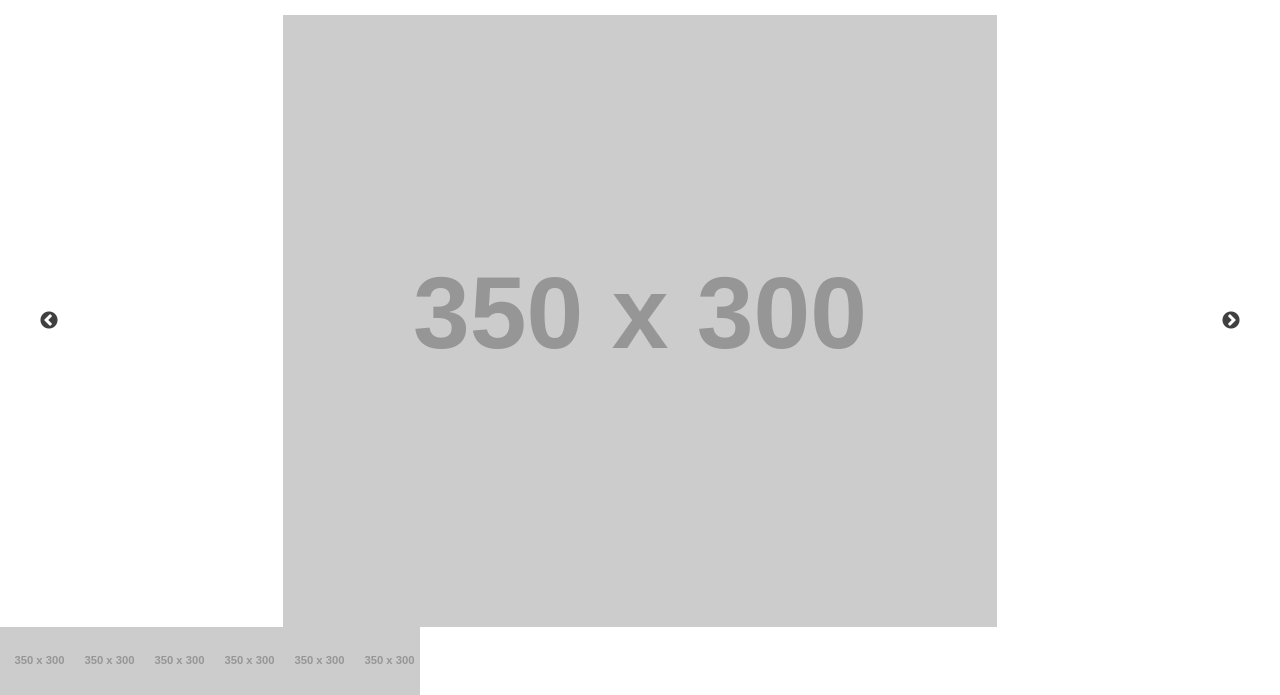
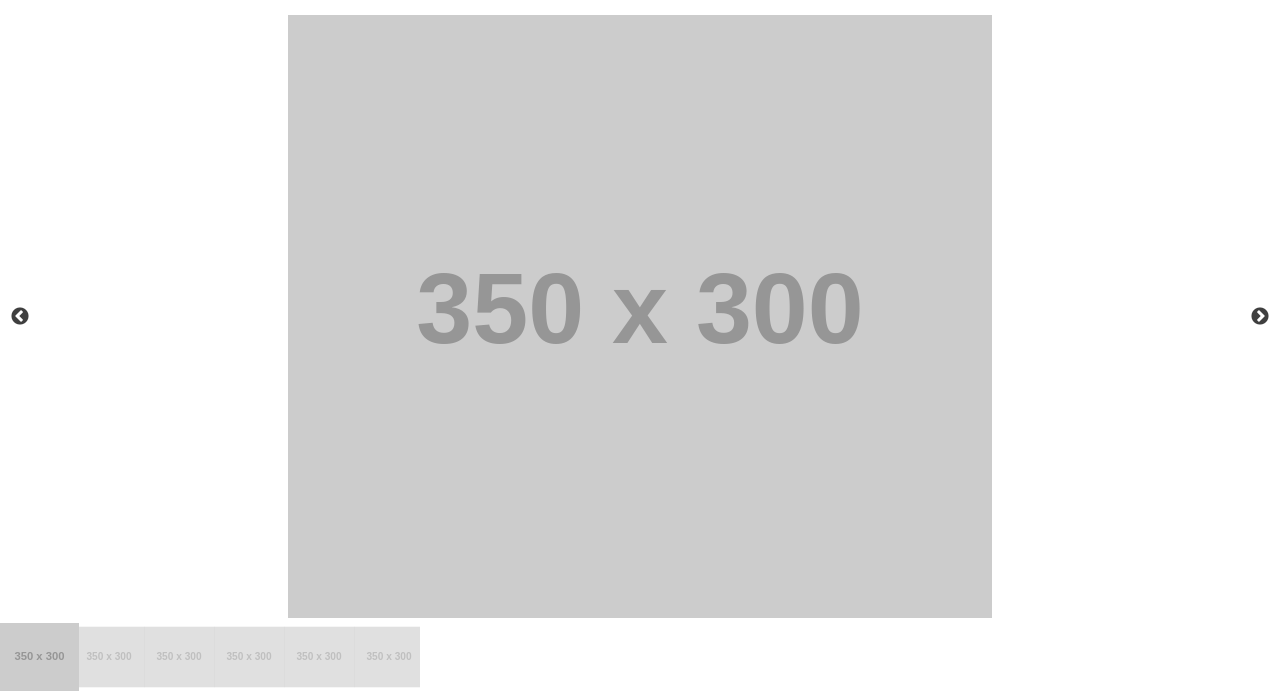
Before and after one commit to Daymannovaes/roupas-rotulo, a plain HTML site: page index.html in a window 1280 px wide. Shown: the part 105-800 px from the top of the page. Drawn offline with nearby package versions, Linux system fonts and the light colour scheme; placeholder pictures from the web are drawn by us.

Commit message:
both carousel working together

```diff
--- a/assets/main.css
+++ b/assets/main.css
@@ -53,9 +53,9 @@ nav a:hover {
 
 
 .slider-for {
-  height: 90%;
-  max-width: 90%;
-  margin: 0 auto;
+  height: calc(90% - 9px);
+  max-width: calc(100% - 70px);
+  margin: 0 auto 5px;
 }
 .slider-for > div {
   height: 100%;
@@ -64,10 +64,17 @@ nav a:hover {
 .slider-nav {
   height: 10%;
   max-width: 90%;
-
 }
 .flex {
   display: flex;
+}
+
+.slider-nav .slick-slide {
+  transition: all 200ms;
+}
+.slider-nav .slick-slide:not(.slick-current) {
+  transform: scale(0.9);
+  opacity: 0.6;
 }
 
 
--- a/assets/main.js
+++ b/assets/main.js
@@ -3,7 +3,8 @@ $(document).on('ready', function() {
       infinite: true,
       slidesToShow: 1,
       slidesToScroll: 1,
-      fade: true
+      fade: true,
+      asNavFor: '.slider-nav'
     });
 
     $('.slider-nav').on('init', function() {
@@ -12,25 +13,7 @@ $(document).on('ready', function() {
       infinite: true,
       slidesToShow: 10,
       slidesToScroll: 1,
-      focusOnSelect: true
-    });
-
-    return;
-
-    $('.slider-for').slick({
-      slidesToShow: 1,
-      slidesToScroll: 1,
-      arrows: false,
-      fade: true,
-      asNavFor: '.slider-nav'
-    });
-
-    $('.slider-nav').slick({
-      slidesToShow: 999,
-      slidesToScroll: 1,
-      asNavFor: '.slider-for',
-      dots: true,
-      centerMode: true,
-      focusOnSelect: true
+      focusOnSelect: true,
+      asNavFor: '.slider-for'
     });
 });
```
